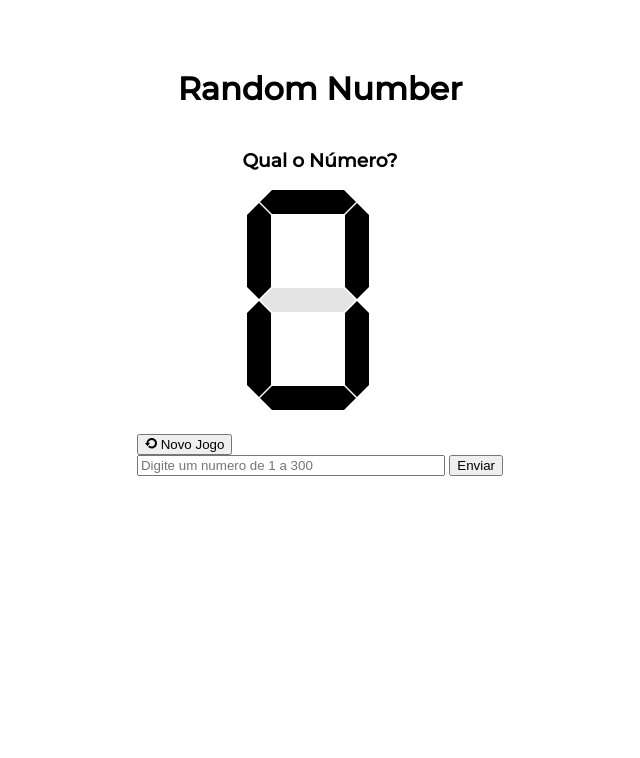
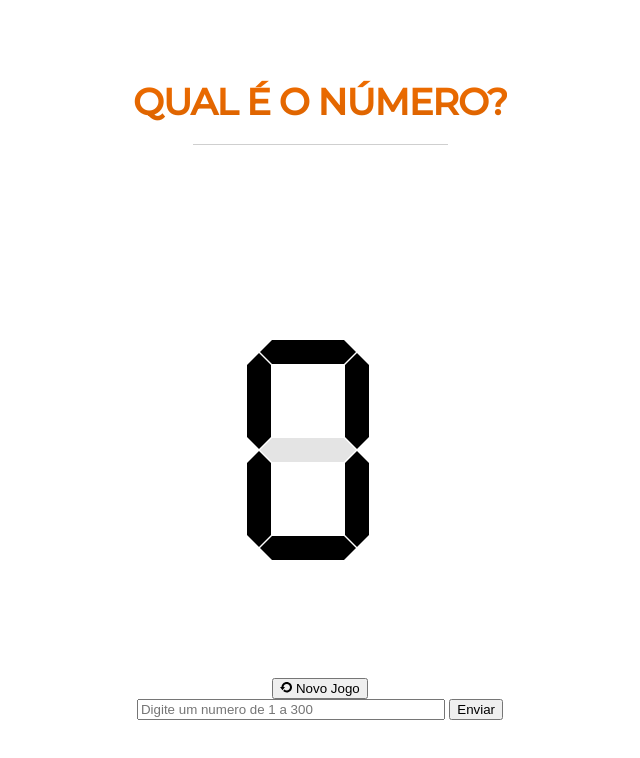
Before and after one commit to dekopossas/random-number, a plain HTML site: page assets/index.html in a window 1280 px wide. Shown: the whole page, without its empty margins (320-960 px from the left). Drawn offline with Linux system fonts and the light colour scheme.

Commit message:
some styles

```diff
--- a/assets/index.html
+++ b/assets/index.html
@@ -12,14 +12,17 @@
   </head>
   <body>
     <div class="container">
-      <header><h1>Random Number</h1></header>
-      <section>
+      <section class="section">
         <div class="display">
-          <h3>Qual o Número?</h3>
+          <h1 class="title">QUAL É O NÚMERO?</h1>
+          <hr class="line">
+          <div class="tip">
             <h5 id="smaller" class="smaller">É Menor</h5>
             <h5 id="bigger" class="bigger">É Maior</h5>
             <h5 id="win" class="win">Você acertou!!!</h5>
             <h5 id="error" class="error">Erro</h5>
+          </div>
+          <div class="section-display">
             <div id="vertical-center">
               <div id="clock-container">
                 <div id="display-1" class="display-container display-size-12 display-no-0 win">
@@ -51,12 +54,14 @@
                 </div>
               </div>
             </div>
-          <div>
+          </div>
+          <div class="footer">
+            <form onSubmit="return false" class="form">
               <button id="new-game" class="new-game-active" onclick="setCurrentNumber()">
                 <svg xmlns="http://www.w3.org/2000/svg" width="12" height="12" viewBox="0 0 24 24"><path d="M13.5 2c-5.621 0-10.211 4.443-10.475 10h-3.025l5 6.625 5-6.625h-2.975c.257-3.351 3.06-6 6.475-6 3.584 0 6.5 2.916 6.5 6.5s-2.916 6.5-6.5 6.5c-1.863 0-3.542-.793-4.728-2.053l-2.427 3.216c1.877 1.754 4.389 2.837 7.155 2.837 5.79 0 10.5-4.71 10.5-10.5s-4.71-10.5-10.5-10.5z"/></svg>
                 Novo Jogo
               </button>
-            <form onSubmit="return false">
+              <div>
                 <input
                   id="number"
                   type="number"
@@ -68,6 +73,7 @@
                   class="input"
                 ></input>
                 <button type="button" onclick="handleClickSend()">Enviar</button>
+              </div>
               <span id="span" class="span-new-game">Comece um novo jogo primceiro.</span>
             </form>
           </div>
--- a/assets/style.css
+++ b/assets/style.css
@@ -2,6 +2,10 @@ body {
   margin: 48px;
   background: #fff;
   font-family: 'Montserrat', sans-serif;
+  height: 100vh;
+}
+.section {
+  height: 100vh;
 }
 
 .clear {
@@ -197,6 +201,7 @@ body {
   display: flex;
   align-items: center;
   flex-direction: column;
+  height: 100vh;
 }
 
 .display {
@@ -204,3 +209,56 @@ body {
   align-items: center;
   flex-direction: column;
 }
+
+.form {
+  display: flex;
+  align-items: center;
+  flex-direction: column;
+}
+
+.title {
+  position: relative;
+  text-align: center;
+
+  background: -webkit-linear-gradient(rgba(239, 108, 0, 1), rgba(219, 99, 0, 1));
+  -webkit-background-clip: text;
+  -webkit-text-fill-color: transparent;
+
+  font-family: Montserrat;
+  font-style: normal;
+  font-weight: 700;
+  font-size: 2.3rem;
+  letter-spacing: -1px;
+}
+
+.line {
+  width: 255px;
+  height: 1px;
+  background-color: #cfcfcf;
+  border: none;
+  margin-top: -10px;
+}
+
+.footer {
+  position: fixed;
+  bottom: 10vh;
+  width: 100%;
+  display: flex;
+  align-items: center;
+  justify-content: space-evenly;
+  left: 0;
+}
+
+.vertical-center {
+  margin-top: auto;
+  margin-bottom: auto;
+}
+
+.section-display {
+  margin-top: 50%;
+}
+
+.tip {
+  position: absolute;
+  margin-top:10%
+}
```
Lines whose indentation alone changed are shown as unchanged.
